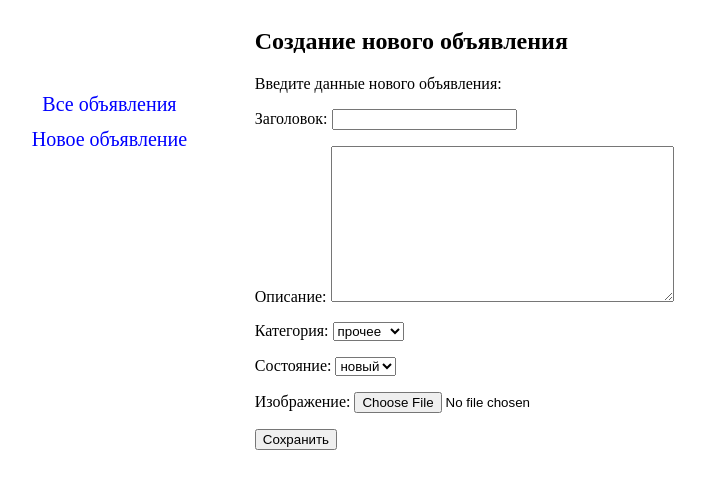
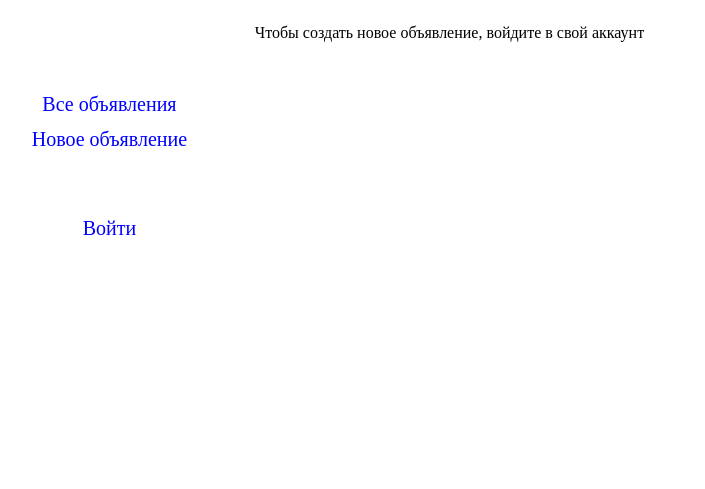
Before and after one commit to Artem-Ionov/BarterSystem, a Django app: page /my_app/create/ in a window 1280 px wide. Shown: the top 489 px of the page, without its empty margins (6-711 px from the left). Run offline with Django 5.2, Linux system fonts and the light colour scheme.

Commit message:
Add authorization and CSS for buttons

```diff
--- a/BarterSystem/settings.py
+++ b/BarterSystem/settings.py
@@ -56,7 +56,7 @@ ROOT_URLCONF = "BarterSystem.urls"
 TEMPLATES = [
     {
         "BACKEND": "django.template.backends.django.DjangoTemplates",
-        "DIRS": [],
+        "DIRS": [os.path.join(BASE_DIR, 'templates')],                      # Задаём путь для шаблонов входа и выхода
         "APP_DIRS": True,
         "OPTIONS": {
             "context_processors": [
@@ -125,3 +125,5 @@ DEFAULT_AUTO_FIELD = "django.db.models.BigAutoField"
 
 MEDIA_URL = '/media/'                                                       # URL-префикс для доступа к файлам через web-интерфейс
 MEDIA_ROOT = os.path.join(BASE_DIR, 'my_app/media')                         # Путь для сохранения загруженных файлов
+
+LOGIN_REDIRECT_URL = '/my_app/'                                             # Перенаправляем на данную страницу после входа
--- a/BarterSystem/urls.py
+++ b/BarterSystem/urls.py
@@ -23,6 +23,7 @@ from django.conf.urls.static import static
 urlpatterns = [
     path("admin/", admin.site.urls),
     path("my_app/", include('my_app.urls')),                    # Включаем для приложения подсписок url-адресов
+    path("accounts/", include('django.contrib.auth.urls'))      # Подключаем аутентификацию
 ]
 
 if settings.DEBUG:                                              # Подключаем обработку медиафайлов в режиме разработки
--- a/my_app/forms.py
+++ b/my_app/forms.py
@@ -4,4 +4,4 @@ from .models import Ad
 class AdForm(ModelForm):
     class Meta:
         model = Ad                                      # Создаём форму из модели
-        fields = '__all__'                              # Форма будет иметь все те же поля
+        exclude = ['user']                              # Форма будет иметь все те же поля, кроме тех, что указаны здесь
--- a/my_app/models.py
+++ b/my_app/models.py
@@ -1,4 +1,5 @@
 from django.db import models
+from django.contrib.auth.models import User
 
 class Ad(models.Model):                                             # Модель объявления
     title = models.CharField('Заголовок', max_length=200)           # Добавление полей модели
@@ -9,6 +10,7 @@ class Ad(models.Model):                                             # Модел
     condition = models.CharField('Состояние', max_length=1, choices=condition_dict, default='н')
     image = models.ImageField('Изображение', blank=True)
     created_at = models.DateTimeField(auto_now_add=True,  null=True)
+    user = models.ForeignKey(User, on_delete=models.SET_NULL, null=True, verbose_name='Пользователь')
 
     def __str__(self):                                              # При обращении к экземпляру модели возвращается заголовок
         return self.title
--- a/my_app/static/styles.css
+++ b/my_app/static/styles.css
@@ -29,8 +29,38 @@ body{
     background-color: lightgray;              /*Изменяем цвет при наведении*/
 }
 
+.navi li form{
+    display: contents;
+}
+.logout-btn{
+    height: 100%;
+    width: 100%;
+    border: none;
+    color: blue;
+    background-color: white;
+    font-size: 17px;
+}
+
+.logout-btn:hover{
+    background-color: lightgray;
+}
+
 .content{
     flex: 0 0 80%;                              /*Задаём ширину элемента в контейнере*/
+}
+
+.content button{
+    padding: 8px;
+    color: blue;
+    background-color: white;
+    border: solid 1px;
+    border-radius: 5px;
+    font-size: 14px;
+}
+
+.content button:hover{
+    background-color: lightgrey;
+    cursor: pointer;                            /*При наведении на кнопку узазатель принимает вид руки*/
 }
 
 .ads{
--- a/my_app/templates/base.html
+++ b/my_app/templates/base.html
@@ -1,22 +1,31 @@
 <!DOCTYPE html>
 <html>
     <head>
-        <title>BarterSystem</title>                             <!--Заголовок страницы-->
-        <meta charset="utf-8">                                  <!--Кодировка-->
-        {% load static %}                                       <!--Добавляем стили-->
+        <title>BarterSystem</title>                                 <!--Заголовок страницы-->
+        <meta charset="utf-8">                                      <!--Кодировка-->
+        {% load static %}                                           <!--Добавляем стили-->
         <link rel="stylesheet", href="{% static 'styles.css' %}">
     </head>
     <body>
         <div class="navi">
-        {% block navi %}                                        <!--Панель навигации-->
+        {% block navi %}                                            <!--Панель навигации-->
             <ul>
                 <li><a href="{% url 'ad_list' %}">Все объявления</a></li>
                 <li><a href="{% url 'create_ad' %}">Новое объявление</a></li>
+                <br><br><br>
+            {% if user.is_authenticated %}                          <!--Если пользователь аутентифицирован-->
+                <li>Пользователь: {{user.get_username}}</li>        <!--выводим его имя-->
+                <li><form method="post" action="{% url 'logout' %}"><!--и кнопку выхода, для которой нужен запрос POST-->
+                    {% csrf_token %}
+                    <input type="submit" value="Выйти" class="logout-btn"></form></li>
+            {% else %}                                              <!--В противном случае выводим ссылку для входа-->
+                <li><a href="{% url 'login' %}">Войти</a></li>
+            {% endif %}
             </ul>
         {% endblock %}
         </div>
         <div class="content">
-        {% block content %}{% endblock %}                       <!--Блок основного содержимого-->
+        {% block content %}{% endblock %}                           <!--Блок основного содержимого-->
         </div>
     </body>
 </html>
--- a/my_app/templates/create_ad.html
+++ b/my_app/templates/create_ad.html
@@ -1,11 +1,15 @@
 {% extends 'base.html' %}                                   <!--Расширяем базовый шаблон-->
 
 {% block content %}                                         <!--Заполняем блок content-->
-    <h2>Создание нового объявления</h2>
-    <p>Введите данные нового объявления:</p>
-    <form method="post" enctype="multipart/form-data">      <!--Тип кодировки для отправки файлов на сервер через форму-->
-        {% csrf_token %}
-        {{form.as_p}}                                       <!--Вставляем форму AdForm как абзац-->
-        <button type="submit">Сохранить</button>
-    </form>
+    {% if user.is_authenticated %}                          <!--Пользователь может создать объявление только если он авторизован-->
+        <h2>Создание нового объявления</h2>
+        <p>Введите данные нового объявления:</p>
+        <form method="post" enctype="multipart/form-data">  <!--Тип кодировки для отправки файлов на сервер через форму-->
+            {% csrf_token %}
+            {{form.as_p}}                                   <!--Вставляем форму AdForm как абзац-->
+            <button type="submit">Сохранить</button>
+        </form>
+    {% else %}
+        <p>Чтобы создать новое объявление, войдите в свой аккаунт</p>
+    {% endif %}
 {% endblock %}
--- a/my_app/views.py
+++ b/my_app/views.py
@@ -19,7 +19,9 @@ def create_ad(request):
     if request.method == 'POST':                                # Если метод запроса POST, проверяем валидность данных
         form = AdForm(request.POST, request.FILES)              # Данные, введённые в поля формы, и загруженные файлы
         if form.is_valid():
-            form.save()                                         # Если данные валидны, сохраняем их в базе
+            ad = form.save(commit=False)                        # Если данные валидны, сохраняем их в базе
+            ad.user = request.user
+            ad.save()
             return redirect('ad_list')                          # и перенаправляем на страницу со списком объявлений
     else:
         form = AdForm()                                         # Если метод запроса не POST, выводим пустую форму
--- /dev/null
+++ b/templates/registration/logged_out.html
@@ -0,0 +1,6 @@
+{% extends 'base.html' %}
+
+{% block content %}
+<p>Вы вышли из акканта</p>
+<p>Если хотите снова войти, нажмите соответствующую кнопку на панели навигации</p>
+{% endblock %}
```
Also changed, not shown: my_app/templates/ad_list.html (+9 -6 lines), templates/registration/login.html (added, +11 -0 lines), my_app/migrations/0007_ad_user.py (added).
